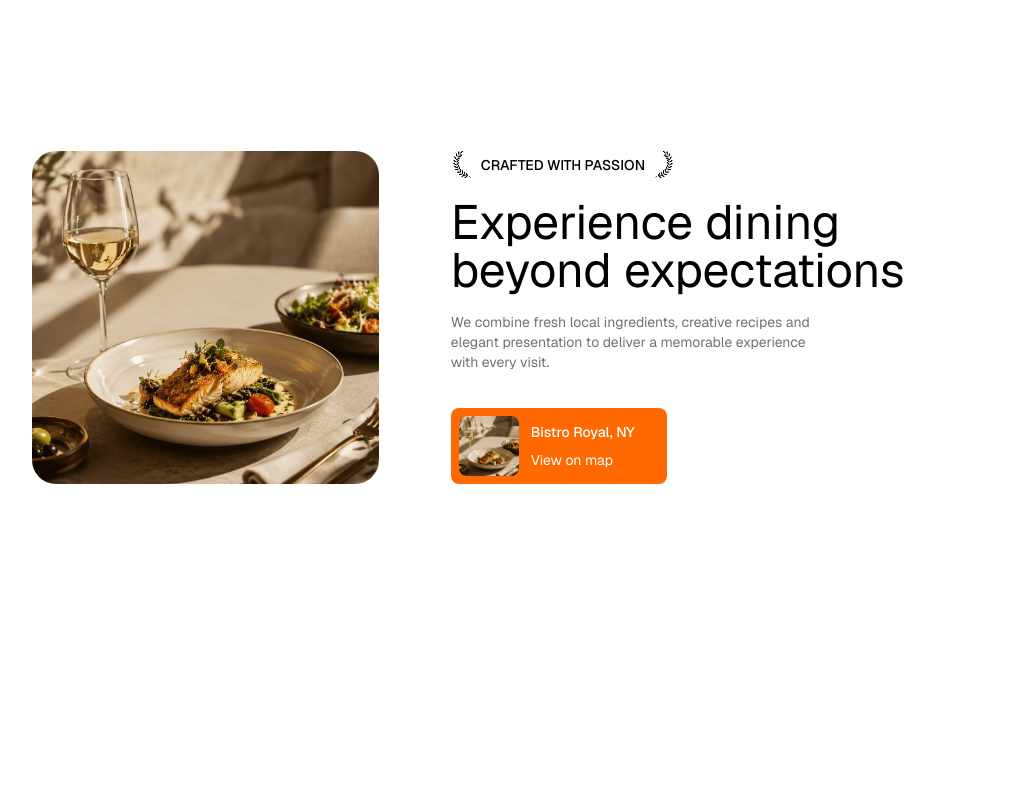
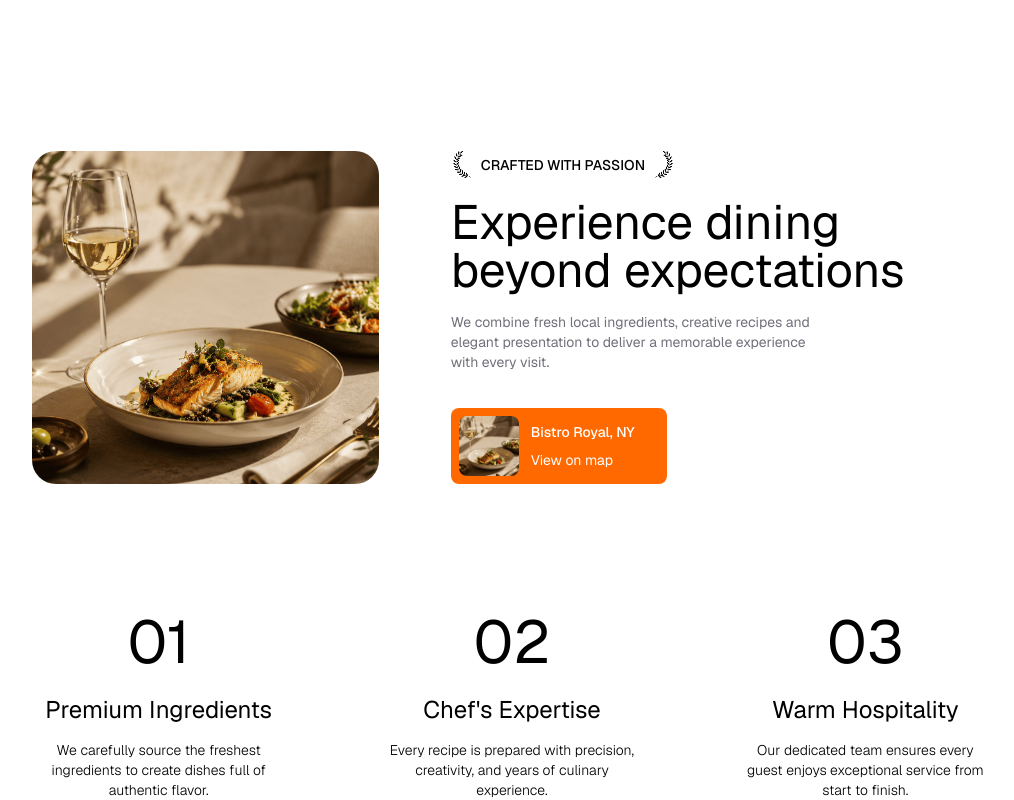
Before and after one commit to Hard1stf/Restro, a React (Vite) app: page / in a window 1280 px wide. Shown: the part 825-1625 px from the top of the page, without its empty margins (128-1142 px from the left). Before the commit the page ends 1309 px from the top, so only its background shows below. Built offline with nearby package versions, Linux system fonts and the light colour scheme.

Commit message:
Add Stats section with animated statisticcs display

```diff
--- a/src/App.jsx
+++ b/src/App.jsx
@@ -2,6 +2,7 @@
 import Navbar from './components/Navbar';
 import Hero from './sections/Hero';
 import About from './sections/About';
+import Stats from './sections/Stats';
 
 const App = () => {
   return (
@@ -9,6 +10,7 @@
       <Navbar />
       <Hero />
       <About />
+      <Stats />
     </>
   );
 };
--- /dev/null
+++ b/src/sections/Stats.jsx
@@ -0,0 +1,28 @@
+import Animated from '../components/Animated';
+import { statsData } from '../data/data';
+
+const Stats = () => {
+  return (
+    <>
+      <section id="stats" className="px-auto mt-32">
+        <div className="flex flex-col md:flex-row items-center justify-center gap-12 md:gap-25 max-w-7xl mx-auto">
+          {statsData.map((stat, i) => (
+            <Animated
+              key={i}
+              delay={0.2}
+              className="flex flex-col items-center text-center"
+            >
+              <span className="text-6xl">{stat.number}</span>
+              <h3 className="mt-5.5 text-2xl">{stat.title}</h3>
+              <p className="mt-3.5 font-light text-zinc600 max-w-72">
+                {stat.description}
+              </p>
+            </Animated>
+          ))}
+        </div>
+      </section>
+    </>
+  );
+};
+
+export default Stats;
```
